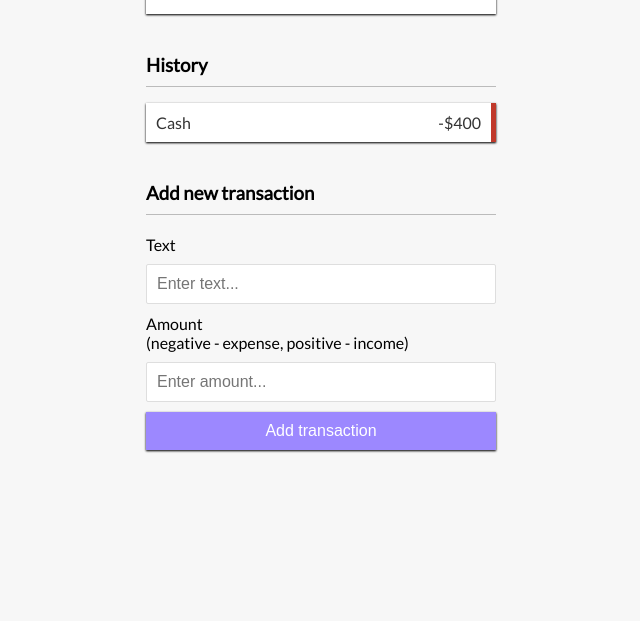
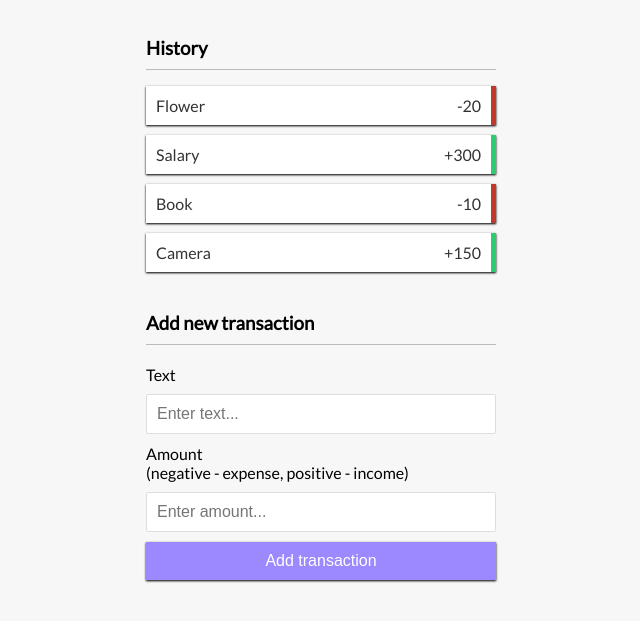
Before and after one commit to drusac/expense-tracker, a plain HTML site: page index.html in a window 1280 px wide. Shown: the part 273-894 px from the top of the page, without its empty margins (319-959 px from the left). Before the commit the page ends 800 px from the top, so only its background shows below. Drawn offline with Linux system fonts and the light colour scheme.

Commit message:
show transaction items

```diff
--- a/index.html
+++ b/index.html
@@ -31,9 +31,9 @@
 
         <h3>History</h3>
         <ul id="list" class="list">
-            <li class="minus">
+            <!-- <li class="minus">
                 Cash <span>-$400</span><button class="delete-btn">x</button>
-            </li>
+            </li> -->
         </ul>
 
         <h3>Add new transaction</h3>
--- a/script.js
+++ b/script.js
@@ -1,6 +1,42 @@
-const search = document.getElementById('search'),
-    submit = document.getElementById('submit'),
-    random = document.getElementById('random'),
-    mealsEl = document.getElementById('meals'),
-    resultHeading = document.getElementById('result-heading'),
-    single_mealEl = document.getElementById('single-meal');
+const balance = document.getElementById('balance');
+const money_plus = document.getElementById('money-plus');
+const money_minus = document.getElementById('money_minus');
+const list = document.getElementById('list');
+const form = document.getElementById('form');
+const text = document.getElementById('text');
+const amount = document.getElementById('amount');
+
+const dummyTransactions = [
+    { id: 1, text: 'Flower', amount: -20 },
+    { id: 2, text: 'Salary', amount: 300 },
+    { id: 3, text: 'Book', amount: -10 },
+    { id: 4, text: 'Camera', amount: 150 },
+];
+
+let transactions = dummyTransactions;
+
+// Add transactions to DOM list
+function addTransactionDOM(transaction) {
+    // Get sign
+    const sign = transaction.amount < 0 ? '-' : '+';
+
+    const item = document.createElement('li');
+
+    // Add class based on value
+    item.classList.add(transaction.amount < 0 ? 'minus' : 'plus');
+
+    item.innerHTML = `
+        ${transaction.text} <span>${sign}${Math.abs(transaction.amount)}</span> <button class="delete-btn">x</button>
+    `;
+
+    list.appendChild(item);
+}
+
+// Init app
+function init() {
+    list.innerHTML = '';
+
+    transactions.forEach(addTransactionDOM);
+}
+
+init();
```
